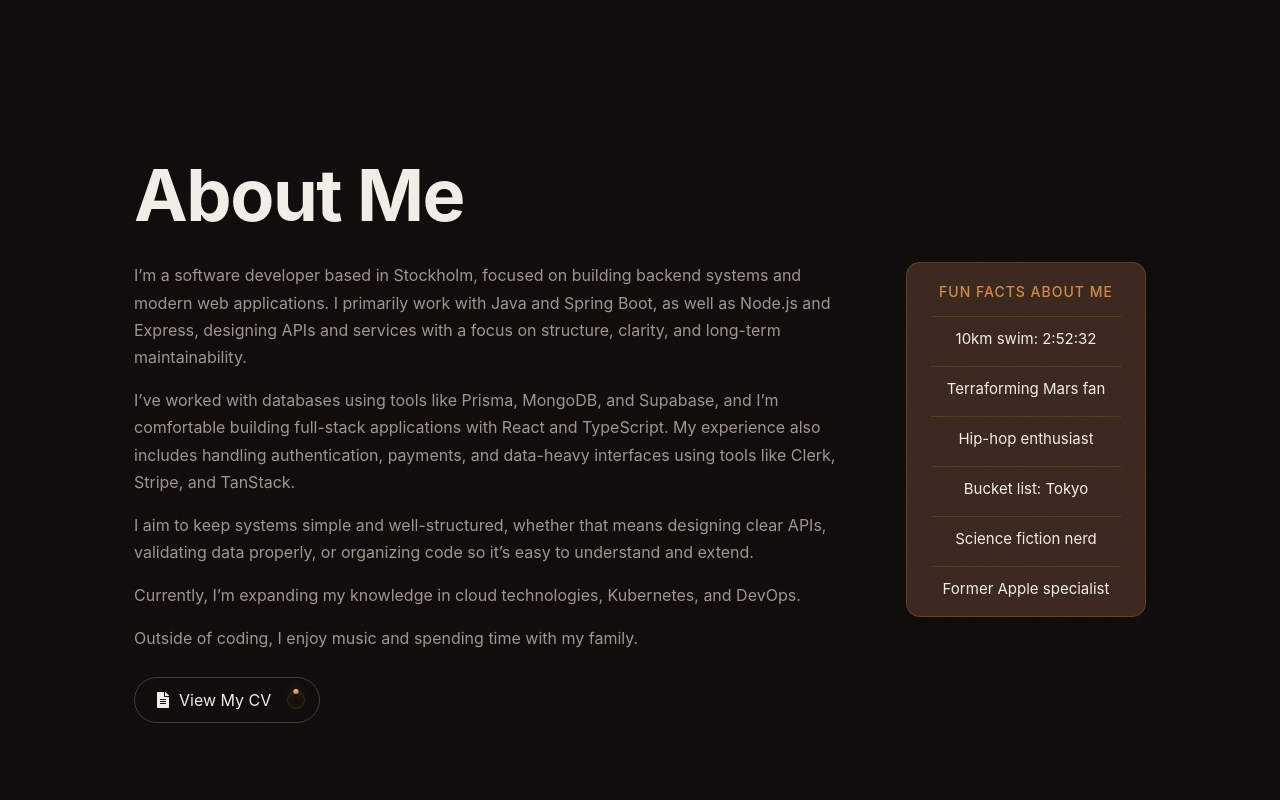
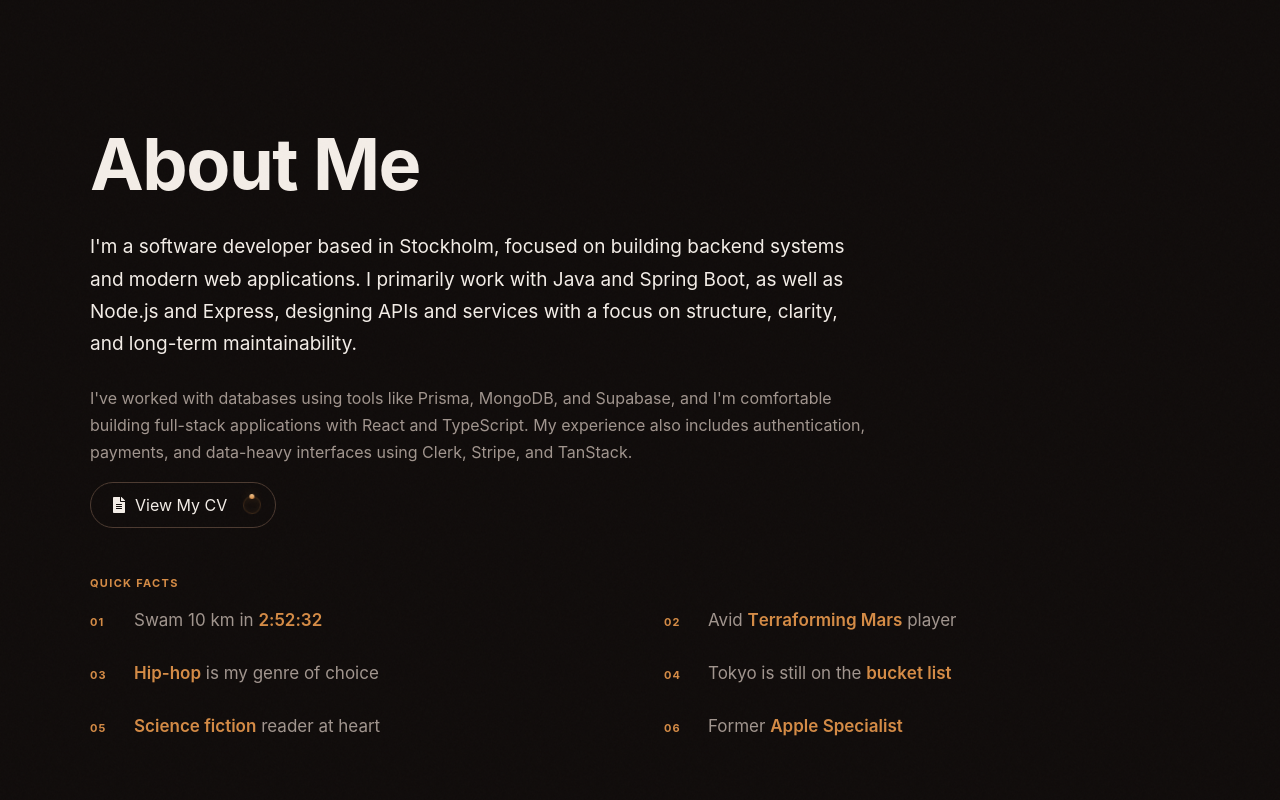
Before and after one commit to alpsten/web-portfolio-react-frontend, a React (Vite) app: page / in a window 1280 px wide. Shown: the part 820-1620 px from the top of the page. Built offline with nearby package versions, Linux system fonts and the light colour scheme.

Commit message:
feat(bio): redesign About Me with highlighted quick facts and GSAP animations

```diff
--- a/src/sections/Bio.tsx
+++ b/src/sections/Bio.tsx
@@ -1,33 +1,63 @@
+import { useEffect, useRef } from "react";
 import { FaFileAlt } from "react-icons/fa";
 import { Link } from "react-router-dom";
+import { useInView, useReducedMotion } from "framer-motion";
+import gsap from "gsap";
+import AnimatedHeading from "../components/AnimatedHeading";
+import DrawRule from "../components/DrawRule";
+import { useIsLoopCopy } from "../context/LoopCopy";
+
+const FULL_FACTS = [
+    { pre: "Swam 10 km in",        highlight: "2:52:32",           post: "" },
+    { pre: "Avid",                  highlight: "Terraforming Mars", post: "player" },
+    { pre: "",                      highlight: "Hip-hop",           post: "is my genre of choice" },
+    { pre: "Tokyo is still on the", highlight: "bucket list",       post: "" },
+    { pre: "",                      highlight: "Science fiction",   post: "reader at heart" },
+    { pre: "Former",                highlight: "Apple Specialist",  post: "" },
+];
 
 export default function Bio() {
+    const gridRef    = useRef<HTMLDivElement>(null);
+    const played     = useRef(false);
+    const reduced    = useReducedMotion();
+    const isLoopCopy = useIsLoopCopy();
+    const inView     = useInView(gridRef, { once: true, amount: 0.2 });
+
+    useEffect(() => {
+        if (!inView || reduced || isLoopCopy || played.current || !gridRef.current) return;
+        played.current = true;
+
+        const allHighlightChars = gridRef.current.querySelectorAll<HTMLElement>(".bio__highlight-char");
+
+        // Stagger the highlight characters across all facts, delayed so they
+        // land after the CSS slide-in of each row has settled
+        gsap.from(allHighlightChars, {
+            y: 14,
+            opacity: 0,
+            duration: 0.032,
+            stagger: 0.022,
+            ease: "power3.out",
+            delay: 0.55,
+        });
+    }, [inView, reduced, isLoopCopy]);
+
     return (
-        <section id="about" className="container bio">
-            <h2>About Me</h2>
-            <div className="bio__grid">
-                <div className="bio__content">
-                    <p>
-                        I’m a software developer based in Stockholm,
+        <section id="about" className="bio">
+
+            <AnimatedHeading text="About Me" />
+
+            <div className="bio__text">
+                <p className="bio__lead">
+                    I'm a software developer based in Stockholm,
                     focused on building backend systems and modern web applications.
                     I primarily work with Java and Spring Boot, as well as Node.js and Express,
                     designing APIs and services with a focus on structure, clarity, and long-term maintainability.
                 </p>
                 <p>
-                        I’ve worked with databases using tools like Prisma, MongoDB, and Supabase,
-                        and I’m comfortable building full-stack applications with React and TypeScript.
-                        My experience also includes handling authentication, payments, and data-heavy interfaces
-                        using tools like Clerk, Stripe, and TanStack.
-                    </p>
-                    <p>
-                        I aim to keep systems simple and well-structured, whether that means designing clear APIs,
-                        validating data properly, or organizing code so it’s easy to understand and extend.
-                    </p>
-                    <p>
-                        Currently, I’m expanding my knowledge in cloud technologies, Kubernetes, and DevOps.
-                    </p>
-                    <p>
-                        Outside of coding, I enjoy music and spending time with my family.
+                    I've worked with databases using tools like Prisma, MongoDB, and Supabase,
+                    and I'm comfortable building full-stack applications with React and TypeScript.
+                    My experience also includes authentication, payments, and data-heavy interfaces
+                    using Clerk, Stripe, and TanStack.
                 </p>
                 <div className="bio__cta">
                     <Link to="/cv" className="btn btn--outline">
@@ -39,19 +69,39 @@ export default function Bio() {
                     </Link>
                 </div>
             </div>
-                <aside className="bio__sidebar">
-                    <div className="bubble">
-                        <h3 className="funfact__title">Fun facts about me</h3>
-                        <ul className="funfact__list">
-                            <li>10km swim: 2:52:32</li>
-                            <li>Terraforming Mars fan</li>
-                            <li>Hip-hop enthusiast</li>
-                            <li>Bucket list: Tokyo</li>
-                            <li>Science fiction nerd</li>
-                            <li>Former Apple specialist</li>
-                        </ul>
+
+            <div className="bio__facts">
+                <p className="bio__facts-label">Quick facts</p>
+                <div className="bio__facts-grid" ref={gridRef}>
+                    {FULL_FACTS.map((fact, i) => (
+                        <div
+                            key={i}
+                            className={`bio__fact ${inView ? "bio__fact--visible" : ""}`}
+                            style={{ "--fact-i": i } as React.CSSProperties}
+                        >
+                            <DrawRule />
+                            <div className="bio__fact-inner">
+                                <span className="bio__fact-num">0{i + 1}</span>
+                                <span className="bio__fact-text">
+                                    {fact.pre && <>{fact.pre} </>}
+                                    <span className="bio__fact-highlight">
+                                        {fact.highlight.split("").map((char, j) => (
+                                            <span
+                                                key={j}
+                                                className="bio__highlight-char"
+                                                style={{ display: "inline-block" }}
+                                            >
+                                                {char === " " ? " " : char}
+                                            </span>
+                                        ))}
+                                    </span>
+                                    {fact.post && <> {fact.post}</>}
+                                </span>
                             </div>
-                </aside>
+                        </div>
+                    ))}
+                </div>
+                <DrawRule />
             </div>
         </section>
     );
--- a/src/styles/Bio.scss
+++ b/src/styles/Bio.scss
@@ -1,73 +1,107 @@
-.bio__grid {
-  display: grid;
-  gap: 24px;
+/* Full-width text block */
+.bio__text {
+  max-width: 780px;
+  margin-bottom: 48px;
 }
 
-@media (min-width: 820px) {
-  .bio__grid {
-    grid-template-columns: 1fr auto;
-    align-items: start;
-  }
-}
-
-.bio__content {
-  max-width: 720px;
-}
-
-.bio__content p {
+.bio__text p {
   color: var(--muted);
   line-height: 1.7;
   margin: 0 0 1rem;
 }
 
-.bio__content p:last-of-type {
-  margin-bottom: 1.5rem;
+.bio__lead {
+  color: var(--text) !important;
+  font-size: clamp(16px, 1.8vw, 19px);
+  line-height: 1.7 !important;
+  margin-bottom: 1.5rem !important;
 }
 
 .bio__cta {
   display: flex;
   gap: 12px;
   flex-wrap: wrap;
+  margin-top: 8px;
 }
 
-.bio__sidebar {
-  min-width: 240px;
+/* Facts list — same DrawRule + number pattern as other sections */
+.bio__facts {
+  flex: 1;
 }
 
-.bio__sidebar .bubble {
-  background: var(--accent-soft);
-  border: 1px solid color-mix(in srgb, var(--a) 25%, transparent);
-  border-radius: 14px;
-  color: var(--text);
-  padding: 20px 24px 12px;
-  text-align: center;
+.bio__facts-grid {
+  display: grid;
+  grid-template-columns: 1fr 1fr;
+  column-gap: 48px;
+
+  @media (max-width: 700px) {
+    grid-template-columns: 1fr;
+  }
 }
 
-.bio__sidebar .funfact__title {
-  margin: 0 0 16px;
-  font-weight: 500;
-  font-size: 14px;
+.bio__facts-label {
+  font-family: 'Inter', sans-serif;
+  font-size: 11px;
+  letter-spacing: 0.12em;
   text-transform: uppercase;
-  letter-spacing: 1px;
   color: var(--a);
+  font-weight: 700;
+  margin: 0 0 4px;
 }
 
-.bio__sidebar .funfact__list {
-  margin: 0;
-  padding: 0;
-  list-style: none;
+.bio__fact-inner {
+  display: flex;
+  align-items: baseline;
+  gap: 20px;
+  padding: 14px 0;
 }
 
-.bio__sidebar .funfact__list li {
-  padding: 12px 0;
-  border-top: 1px solid color-mix(in srgb, var(--a) 18%, transparent);
-  font-size: 15px;
+.bio__fact {
+  opacity: 0;
+  transform: translateY(12px);
+  transition: opacity 0.4s ease, transform 0.4s ease;
+  transition-delay: calc(0.15s + var(--fact-i) * 0.08s);
+
+  &--visible {
+    opacity: 1;
+    transform: translateY(0);
+  }
 }
 
-.bio__sidebar .funfact__list li:last-child {
-  padding-bottom: 0;
+.bio__fact-num {
+  font-family: 'Inter', sans-serif;
+  font-size: 11px;
+  letter-spacing: 0.1em;
+  color: var(--a);
+  font-weight: 700;
+  flex-shrink: 0;
+  width: 24px;
+  display: inline-block;
+  transition: transform 0.5s cubic-bezier(0.34, 1.56, 0.64, 1);
+
+  .bio__fact--visible & {
+    animation: fact-num-spin 0.6s cubic-bezier(0.34, 1.56, 0.64, 1) both;
+    animation-delay: calc(var(--fact-i) * 0.07s + 0.15s);
+  }
 }
 
+@keyframes fact-num-spin {
+  from { transform: rotate(-180deg) scale(0.5); opacity: 0; }
+  to   { transform: rotate(0deg)    scale(1);   opacity: 1; }
+}
+
+.bio__fact-highlight {
+  color: var(--a);
+  font-weight: 600;
+}
+
+.bio__fact-text {
+  font-size: clamp(14px, 1.6vw, 17px);
+  color: var(--muted);
+  line-height: 1.4;
+}
+
+/* CV button */
 .btn--outline {
   position: relative;
   display: inline-flex;
@@ -115,59 +149,11 @@
 }
 
 @keyframes button-orbit {
-  from {
-    transform: rotate(0deg);
-  }
-
-  to {
-    transform: rotate(360deg);
-  }
+  from { transform: rotate(0deg); }
+  to   { transform: rotate(360deg); }
 }
 
-@media (max-width: 819px) {
-  .bio__sidebar .bubble {
-    display: block;
-    width: 100%;
-    max-width: none;
-    padding: 16px 16px 12px;
-    text-align: left;
-  }
-
-  .bio__sidebar .funfact__list {
-    grid-template-columns: repeat(2, minmax(0, 1fr));
-    display: grid;
-    gap: 0 16px;
-  }
-
-  .bio__sidebar .funfact__list li {
-    padding: 10px 0;
-    font-size: 13px;
-  }
-}
-
-@media (max-width: 480px) {
-  .bio__sidebar .bubble {
-    padding: 14px 14px 10px;
-  }
-
-  .bio__sidebar .funfact__title {
-    margin-bottom: 12px;
-    font-size: 12px;
-  }
-
-  .bio__sidebar .funfact__list {
-    grid-template-columns: repeat(2, minmax(0, 1fr));
-    gap: 0 12px;
-  }
-
-  .bio__sidebar .funfact__list li {
-    padding: 8px 0;
-    font-size: 12px;
-  }
-}
 
 @media (prefers-reduced-motion: reduce) {
-  .btn__orbit {
-    animation: none;
-  }
+  .btn__orbit { animation: none; }
 }
```
Lines whose indentation alone changed are shown as unchanged.
